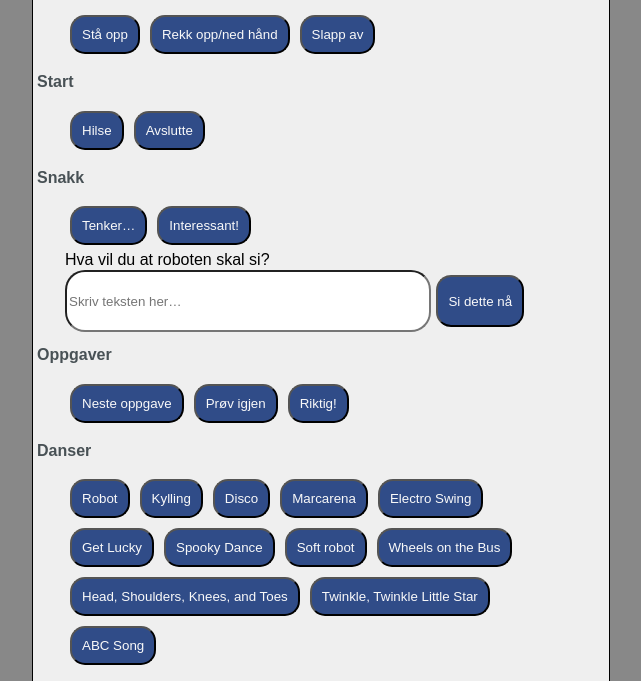
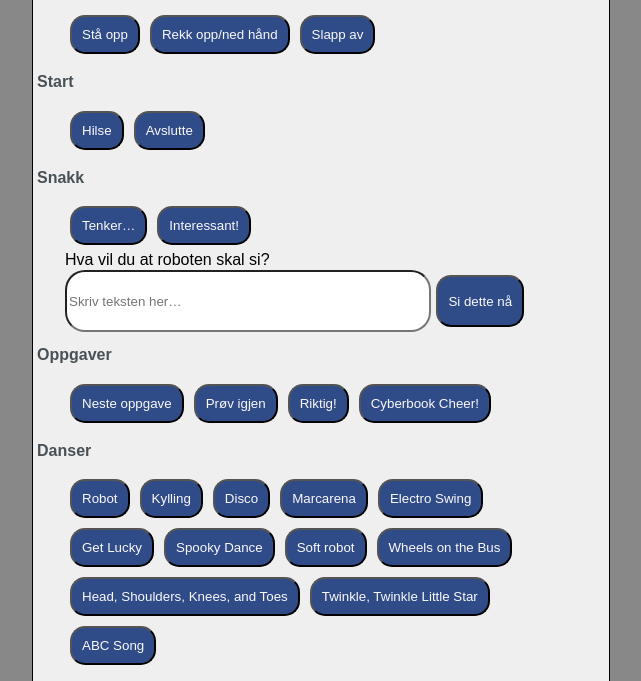
Before and after one commit to NorskRegnesentral/nao-remote, a plain HTML site: page remote-control/nao_server/public/index.html in a window 1280 px wide. Shown: the part 96-777 px from the top of the page, without its empty margins (319-960 px from the left). Drawn offline with Linux system fonts and the light colour scheme.

Commit message:
Add cyberbook cheer button

```diff
--- a/remote-control/nao_server/public/index.html
+++ b/remote-control/nao_server/public/index.html
@@ -77,6 +77,7 @@
           <button id="btnNextTask" value="next_task" onclick="sendButtonMessage(this.value)" class="taskBtn">Neste oppgave</button>
           <button id="btnTryAgain" value="try_again" onclick="sendButtonMessage(this.value)" class="taskBtn">Prøv igjen</button>
           <button id="btnSmallCheer" value="small_cheer" onclick="sendButtonMessage(this.value)" class="taskBtn">Riktig!</button>
+          <button id="btnCyberCheer" value="cyberbook_cheer" onclick="sendButtonMessage(this.value)" class="taskBtn">Cyberbook Cheer!</button>
         </div>
       </section>
 
```
